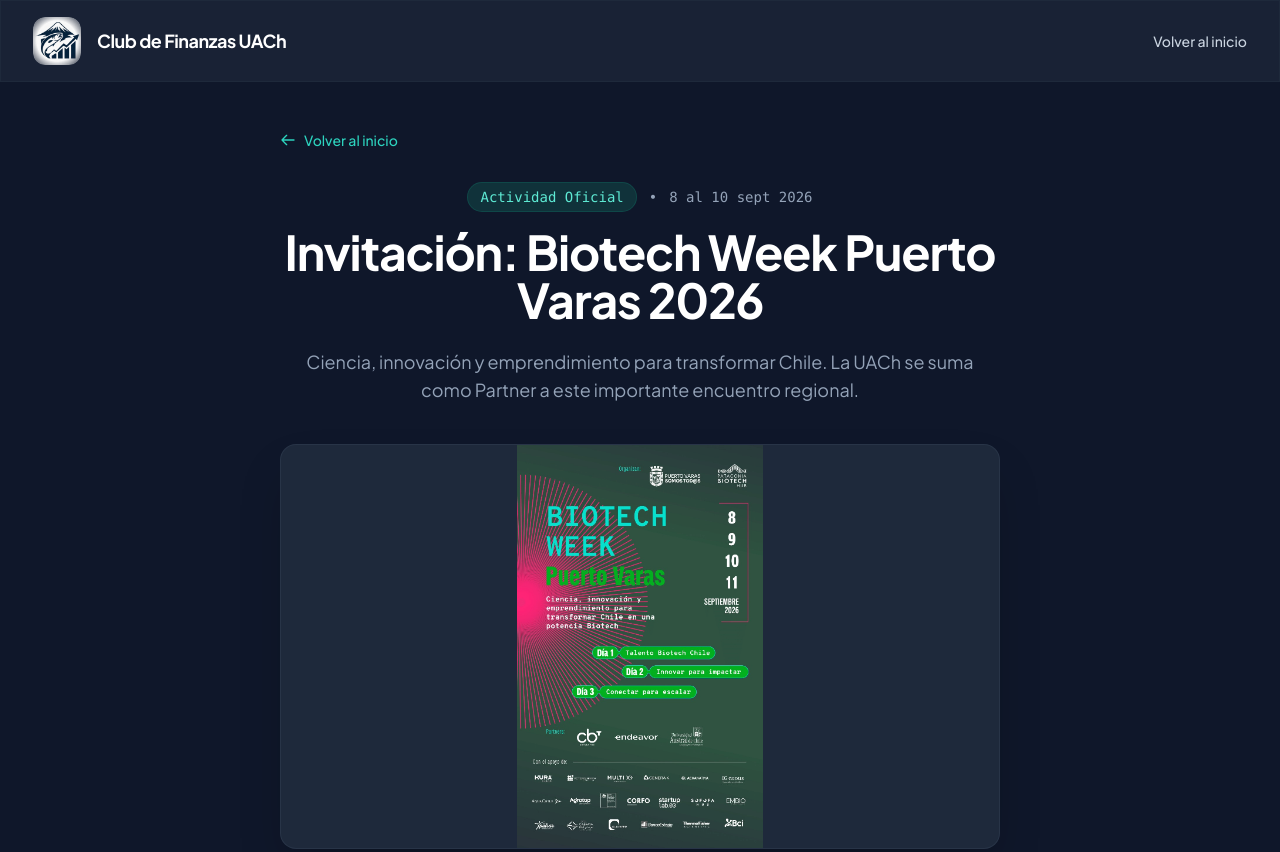
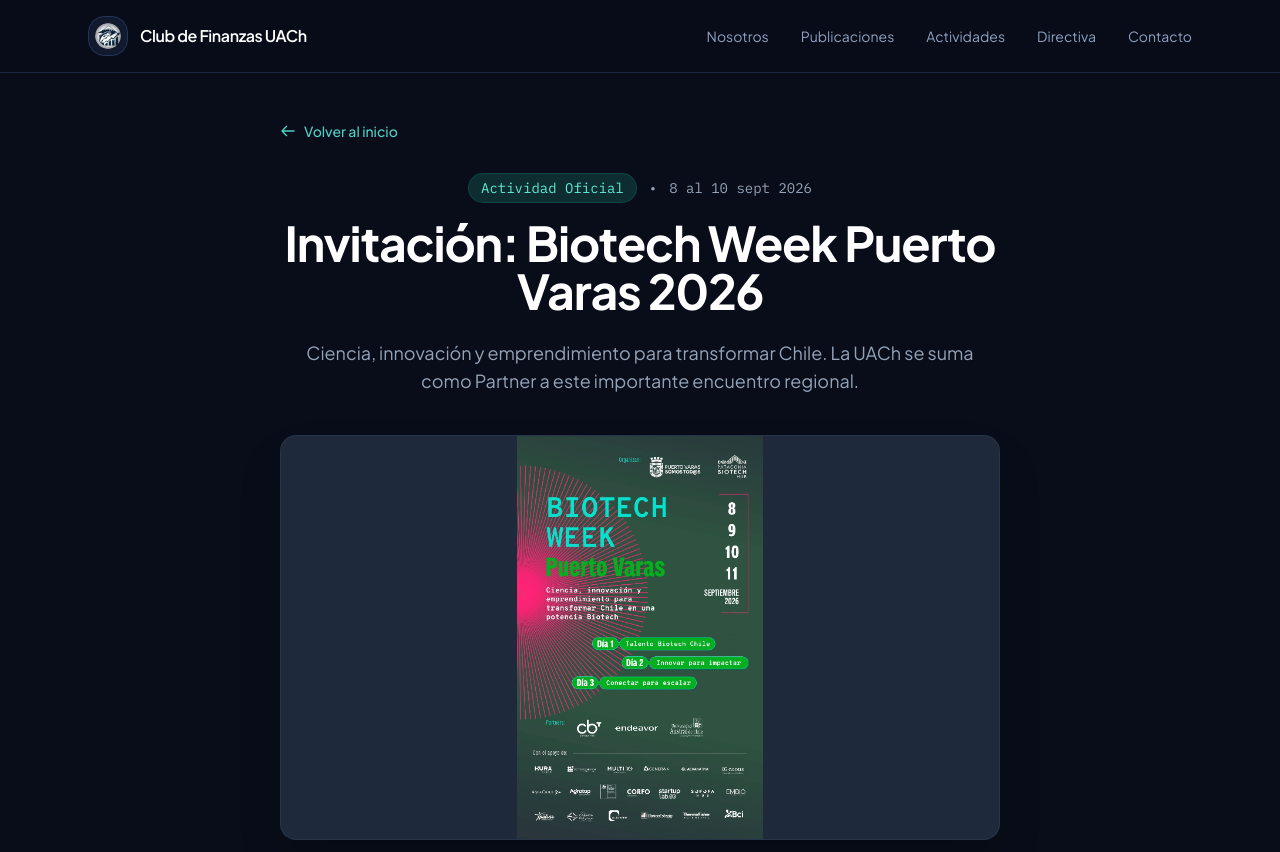
Before and after one commit to HeberLevitureo/Club-de-Finanzas-UACh-PM, a plain HTML site: page actividad-biotech-2026.html in a window 1280 px wide. Shown: the top 852 px of the page. Drawn offline with nearby package versions, Linux system fonts and the light colour scheme.

Commit message:
Tailwindfix -biotech-2026.html

```diff
--- a/actividad-biotech-2026.html
+++ b/actividad-biotech-2026.html
@@ -6,6 +6,40 @@
     <title>Biotech Week Puerto Varas 2026 - Club de Finanzas UACh</title>
     <!-- Tailwind CSS (CDN) -->
     <script src="https://cdn.tailwindcss.com"></script>
+    <script>
+      tailwind.config = {
+        theme: {
+          extend: {
+            colors: {
+              ink: {
+                950: '#080D19',
+                900: '#0C1424',
+                800: '#121B2E',
+                700: '#1A2740',
+                600: '#243357',
+              },
+              mist: {
+                300: '#B7C3D9',
+                400: '#8FA0BE',
+                500: '#6C7C9C',
+              },
+              amber: {
+                400: '#D2A44C',
+                500: '#C0902E',
+              },
+              teal: {
+                400: '#4FD1C5',
+                500: '#2FB6AA',
+              },
+            },
+            fontFamily: {
+              sans: ['"Plus Jakarta Sans"', 'sans-serif'],
+              mono: ['"IBM Plex Mono"', 'monospace'],
+            },
+          },
+        },
+      };
+    </script>
     <!-- Google Fonts -->
     <link rel="preconnect" href="https://fonts.googleapis.com">
     <link rel="preconnect" href="https://fonts.gstatic.com" crossorigin>
@@ -20,24 +54,39 @@
             -webkit-backdrop-filter: blur(12px);
             border: 1px solid rgba(255, 255, 255, 0.1);
         }
+        a:focus-visible, button:focus-visible {
+            outline: 2px solid #4FD1C5;
+            outline-offset: 3px;
+        }
     </style>
 </head>
-<body class="bg-[#0f172a] text-slate-300 min-h-screen flex flex-col">
+<body class="bg-ink-950 text-slate-300 min-h-screen flex flex-col">
 
-    <!-- HEADER (Manteniendo tu estilo) -->
-    <header class="sticky top-0 z-50 glass-effect border-b border-slate-800">
-        <div class="max-w-7xl mx-auto px-4 sm:px-6 lg:px-8">
-            <div class="flex justify-between items-center h-20">
-                <div class="flex items-center gap-4">
-                    <img alt="Logo Club de Finanzas UACh" src="logo.png" class="h-12 w-12 rounded-xl [mask-image:radial-gradient(ellipse_at_center,black_60%,transparent_100%)] object-cover">
-                    <span class="text-white font-bold text-lg tracking-tight">Club de Finanzas UACh</span>
-                </div>
-                <!-- Menú simplificado para páginas internas -->
-                <nav class="hidden md:flex space-x-8">
-                    <a href="index.html" class="text-slate-300 hover:text-white transition-colors text-sm font-medium">Volver al inicio</a>
-                </nav>
-            </div>
+    <!-- ================= NAV (igual al resto del sitio) ================= -->
+    <header class="sticky top-0 z-50 bg-ink-950/85 backdrop-blur border-b border-ink-700">
+      <nav class="max-w-6xl mx-auto px-6 h-[72px] flex items-center justify-between">
+        <div class="flex items-center gap-3">
+          <div class="h-10 w-10 rounded-2xl bg-ink-800 border border-ink-600 flex items-center justify-center p-1.5">
+            <img src="logo.png" alt="Logo Club de Finanzas UACh" class="w-full h-full object-contain rounded-2xl [mask-image:radial-gradient(ellipse_at_center,black_45%,transparent_100%)]">
+          </div>
+          <span class="text-sm md:text-base font-semibold text-white tracking-tight">Club de Finanzas UACh</span>
         </div>
+        <button id="navtoggle" class="md:hidden text-white text-2xl leading-none" aria-label="Abrir menú">&#9776;</button>
+        <div id="navlinks" class="hidden md:flex items-center gap-8 text-sm">
+          <a href="index.html#nosotros" class="text-mist-400 hover:text-white transition-colors">Nosotros</a>
+          <a href="index.html#publicaciones" class="text-mist-400 hover:text-white transition-colors">Publicaciones</a>
+          <a href="index.html#actividades" class="text-mist-400 hover:text-white transition-colors">Actividades</a>
+          <a href="index.html#integrantes" class="text-mist-400 hover:text-white transition-colors">Directiva</a>
+          <a href="index.html#contacto" class="text-mist-400 hover:text-white transition-colors">Contacto</a>
+        </div>
+      </nav>
+      <div id="navlinksMobile" class="md:hidden hidden flex-col border-t border-ink-700">
+        <a href="index.html#nosotros" class="px-6 py-3 border-b border-ink-700 text-mist-400">Nosotros</a>
+        <a href="index.html#publicaciones" class="px-6 py-3 border-b border-ink-700 text-mist-400">Publicaciones</a>
+        <a href="index.html#actividades" class="px-6 py-3 border-b border-ink-700 text-mist-400">Actividades</a>
+        <a href="index.html#integrantes" class="px-6 py-3 border-b border-ink-700 text-mist-400">Directiva</a>
+        <a href="index.html#contacto" class="px-6 py-3 text-mist-400">Contacto</a>
+      </div>
     </header>
 
     <!-- CONTENIDO CENTRAL DEL ARTÍCULO -->
@@ -120,5 +169,18 @@
             <span class="text-slate-500 text-sm">© 2026 Club de Finanzas UACh</span>
         </div>
     </footer>
+
+    <script>
+      document.getElementById('navtoggle').addEventListener('click', () => {
+        document.getElementById('navlinksMobile').classList.toggle('hidden');
+        document.getElementById('navlinksMobile').classList.toggle('flex');
+      });
+      document.querySelectorAll('#navlinksMobile a').forEach(a => {
+        a.addEventListener('click', () => {
+          document.getElementById('navlinksMobile').classList.add('hidden');
+          document.getElementById('navlinksMobile').classList.remove('flex');
+        });
+      });
+    </script>
 </body>
 </html>
```
